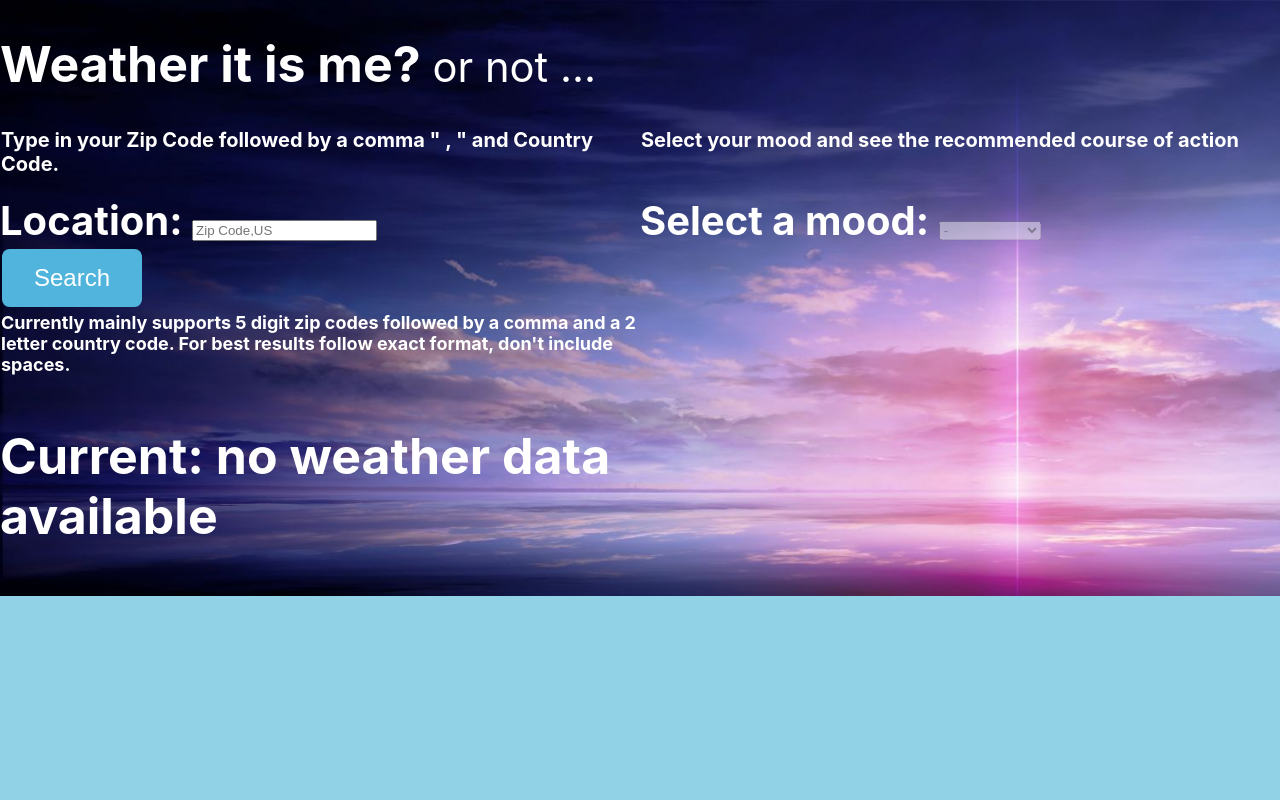
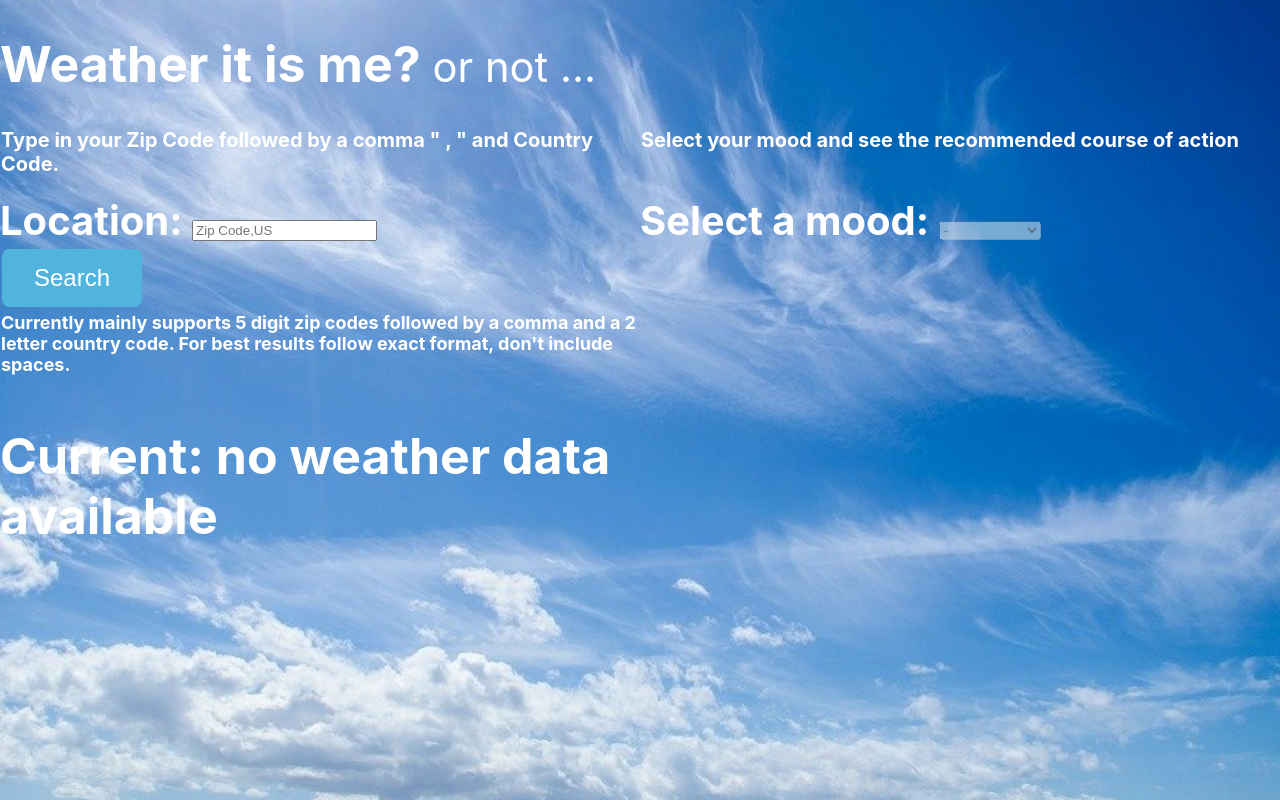
Before and after one commit to AndrewKalGit/Weather-it-is-me, a React (Create React App) app: page / in a window 1280 px wide. Built offline with nearby package versions, Linux system fonts and the light colour scheme.

Commit message:
background

```diff
--- a/src/App.css
+++ b/src/App.css
@@ -13,8 +13,7 @@ span {
 
 body {
 	background-color: rgb(145, 210, 230);
-	background-image: url('wallpaper.jpg');
-	background-repeat: no-repeat;
+	background-image: url('weatherphoto.jpeg');
 	background-size: cover;
 }
 
```
Also changed, not shown: src/images.jpeg (added), src/weatherphoto.jpeg (added).
